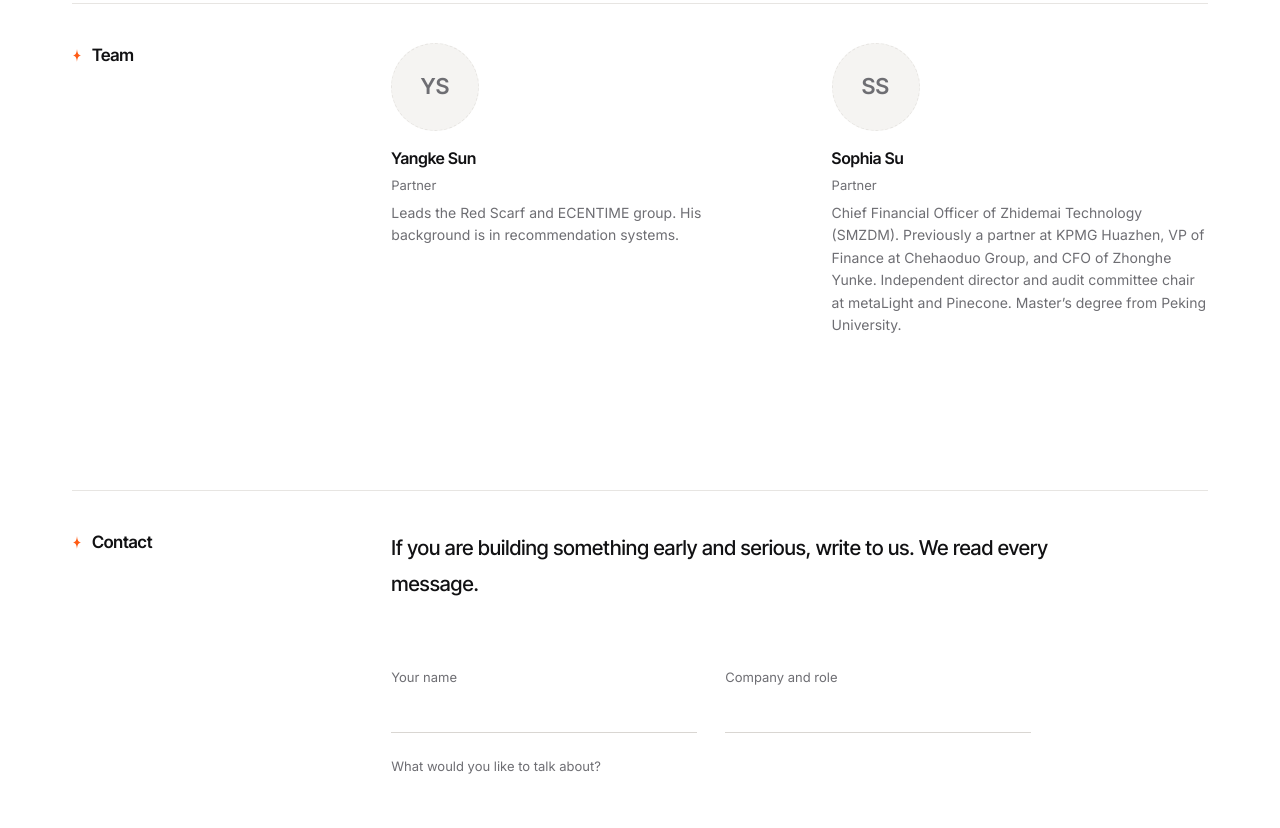
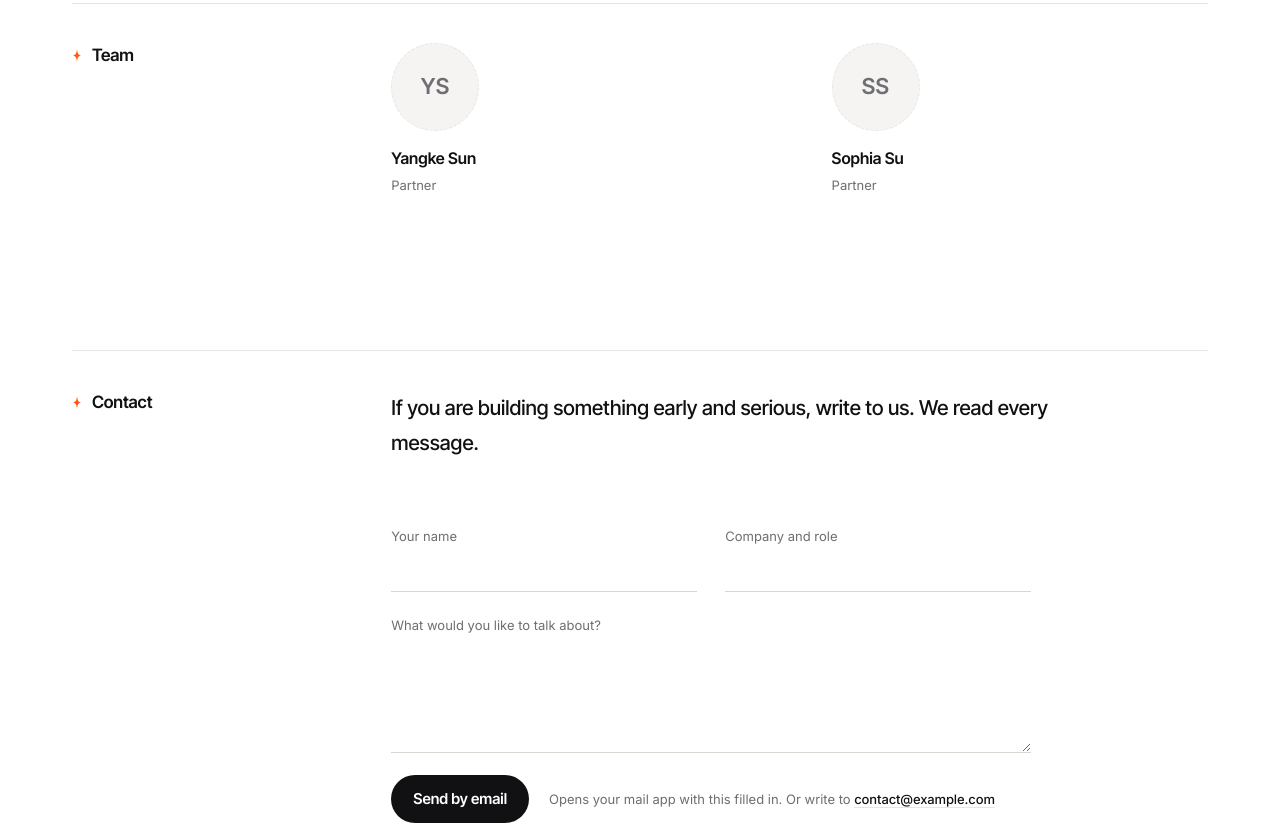
Before and after one commit to PTTheGreat/spark-unlimited-investment, a plain HTML site: page index.html in a window 1280 px wide. Shown: the part 1947-2775 px from the top of the page. Drawn offline with Linux system fonts and the light colour scheme.

Commit message:
Team: names and Partner title only
Co-Authored-By: Claude Opus 5.5 <noreply@anthropic.com>
Claude-Session: https://claude.ai/code/session_0126B9GEAHay6nTF9Xmi1sDD

```diff
--- a/index.html
+++ b/index.html
@@ -289,13 +289,11 @@ footer .wrap { padding-block: clamp(56px, 7vw, 96px) 40px; }
           <div class="avatar" aria-hidden="true"><span class="ini">YS</span></div>
           <h3><span data-l="en">Yangke Sun</span><span data-l="zh">Yangke Sun</span></h3>
           <p class="role"><span data-l="en">Partner</span><span data-l="zh">合伙人</span></p>
-          <p class="bio"><span data-l="en">Leads the Red Scarf and ECENTIME group. His background is in recommendation systems.</span><span data-l="zh">领导 Red Scarf 与 ECENTIME 集团，专长是推荐系统。</span></p>
         </div>
         <div class="person">
           <div class="avatar" aria-hidden="true"><span class="ini">SS</span></div>
           <h3><span data-l="en">Sophia Su</span><span data-l="zh">苏瑜（Sophia）</span></h3>
           <p class="role"><span data-l="en">Partner</span><span data-l="zh">合伙人</span></p>
-          <p class="bio"><span data-l="en">Chief Financial Officer of Zhidemai Technology (SMZDM). Previously a partner at KPMG Huazhen, VP of Finance at Chehaoduo Group, and CFO of Zhonghe Yunke. Independent director and audit committee chair at metaLight and Pinecone. Master&rsquo;s degree from Peking University.</span><span data-l="zh">现任值得买科技首席财务官。曾任毕马威华振会计师事务所合伙人、车好多集团财务副总裁、众合云科信息技术集团首席财务官，并任元光科技、松果出行独立董事及审计委员会主席。北京大学硕士。</span></p>
         </div>
       </div>
       </div>
```
